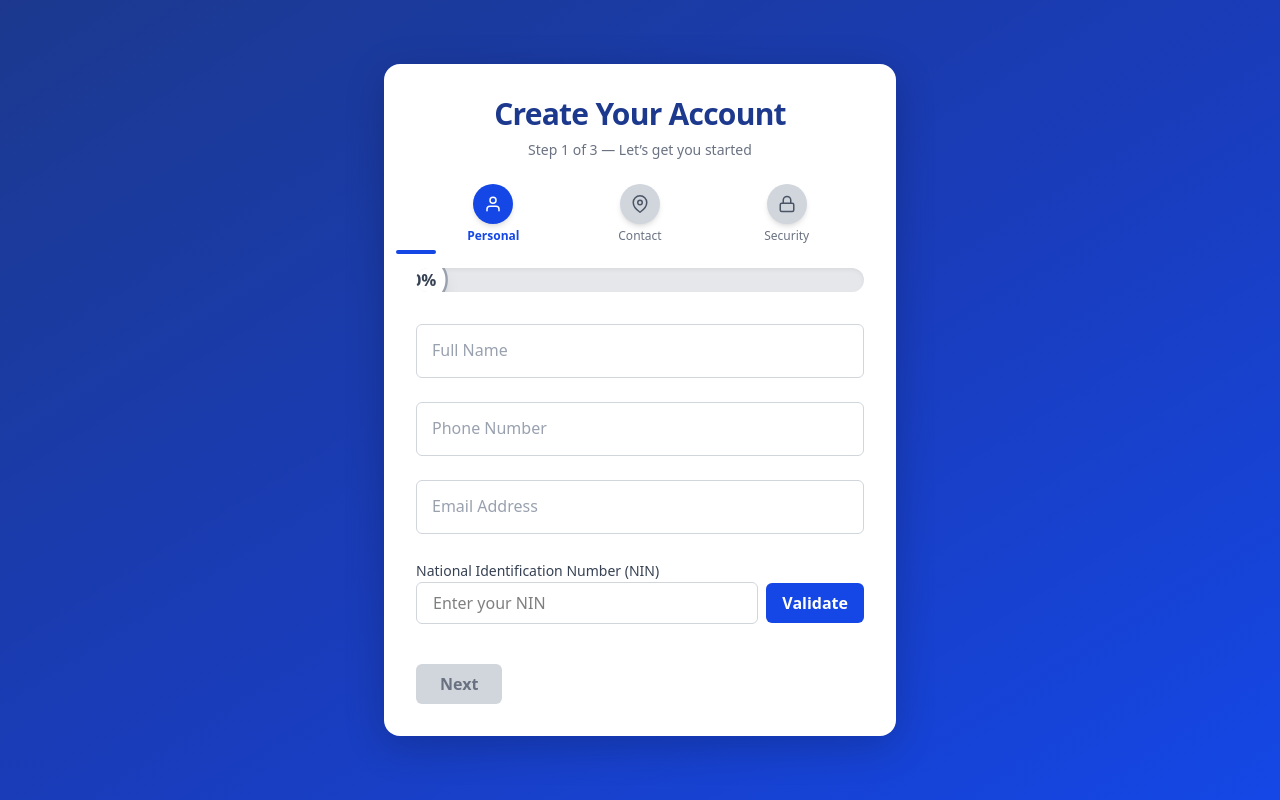
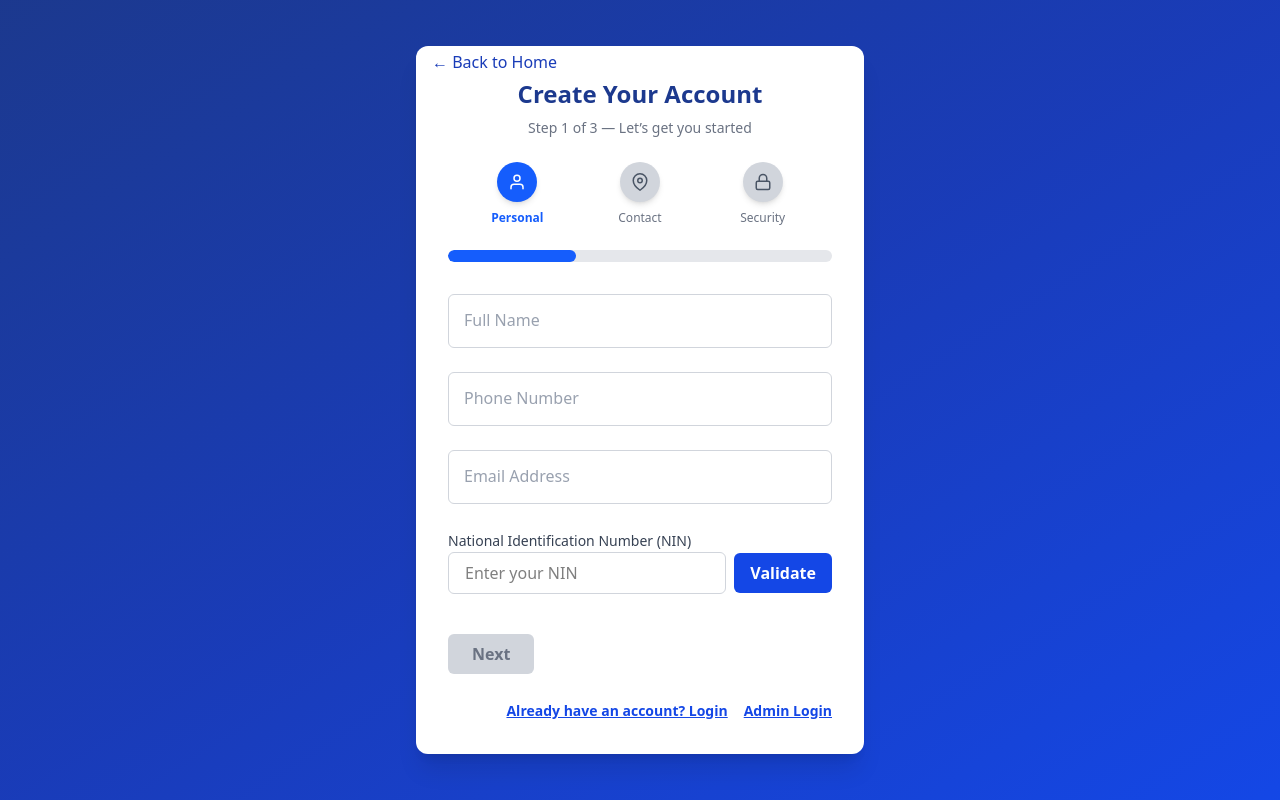
Before and after one commit to HabibShehu007/AI-KSCSIRS-FireBase, a React (Vite) app: page /user/auth/signup in a window 1280 px wide. Built offline with nearby package versions, Linux system fonts and the light colour scheme; no server answers.

Commit message:
Refactor ProgressBar and Signup components for improved loading state and animations

```diff
--- a/src/users/auth/SignUp/ProgressBar.tsx
+++ b/src/users/auth/SignUp/ProgressBar.tsx
@@ -12,18 +12,12 @@ const steps = [
 ];
 
 export default function ProgressBar({ step }: ProgressBarProps) {
-  const progress = (step - 1) * 50;
-
-  const getGradient = () => {
-    if (progress < 40) return "from-red-500 via-red-400 to-red-300";
-    if (progress < 80) return "from-yellow-400 via-yellow-300 to-yellow-200";
-    return "from-green-500 via-green-400 to-green-300";
-  };
+  const progress = (step / steps.length) * 100;
 
   return (
     <div className="w-full mb-8">
       {/* Step Circles + Labels */}
-      <div className="flex justify-between items-center mb-6 px-1 relative">
+      <div className="flex justify-between items-center mb-6 px-2">
         {steps.map((s, index) => {
           const stepNumber = index + 1;
           const isActive = step === stepNumber;
@@ -33,71 +27,42 @@ export default function ProgressBar({ step }: ProgressBarProps) {
           return (
             <div
               key={s.label}
-              className="flex flex-col items-center text-xs font-medium w-1/3 group"
+              className="flex flex-col items-center text-xs font-medium w-1/3"
             >
-              <div
-                className={`w-10 h-10 rounded-full flex items-center justify-center text-lg transition-all duration-300 shadow-md ${
+              <motion.div
+                initial={{ scale: 0.8, opacity: 0 }}
+                animate={{ scale: 1, opacity: 1 }}
+                transition={{ duration: 0.3 }}
+                className={`w-10 h-10 rounded-full flex items-center justify-center text-lg shadow-md ${
                   isCompleted
                     ? "bg-green-500 text-white"
                     : isActive
-                    ? "bg-blue-700 text-white"
+                    ? "bg-blue-600 text-white"
                     : "bg-gray-300 text-gray-600"
                 }`}
               >
                 {isCompleted ? "✓" : <Icon />}
-              </div>
+              </motion.div>
               <span
-                className={`mt-1 ${
-                  isActive ? "text-blue-700 font-semibold" : "text-gray-500"
+                className={`mt-2 ${
+                  isActive ? "text-blue-600 font-semibold" : "text-gray-500"
                 }`}
               >
                 {s.label}
               </span>
-
-              {/* Animated Underline */}
-              {isActive && (
-                <motion.div
-                  layoutId="underline"
-                  className="absolute -bottom-2.5 w-10 h-1 bg-blue-700 rounded-full"
-                  initial={false}
-                  animate={{
-                    left: `calc(${(index / (steps.length - 1)) * 100}% - 20px)`,
-                  }}
-                  transition={{ duration: 0.3 }}
-                />
-              )}
             </div>
           );
         })}
       </div>
 
-      {/* Upgraded Progress Bar */}
-      <div className="relative w-full h-6 bg-gray-200 rounded-full shadow-inner overflow-hidden">
-        {/* Animated Gradient Fill */}
+      {/* Straightforward Progress Bar */}
+      <div className="relative w-full h-3 bg-gray-200 rounded-full overflow-hidden">
         <motion.div
-          className={`absolute top-0 left-0 h-full bg-linear-to-r ${getGradient()} animate-pulse rounded-full`}
-          initial={false}
+          className="absolute top-0 left-0 h-full bg-blue-600 rounded-full"
+          initial={{ width: 0 }}
           animate={{ width: `${progress}%` }}
           transition={{ duration: 0.6, ease: "easeInOut" }}
         />
-
-        {/* Glowing Dot with Bounce + Number */}
-        <motion.div
-          className="absolute top-1/2 -translate-y-1/2 w-10 h-10 bg-white border-2 border-gray-400 rounded-full shadow-lg flex items-center justify-center text-sm font-bold text-gray-700"
-          initial={{ scale: 1 }}
-          animate={{
-            left: `calc(${progress}% - 20px)`,
-            scale: [1, 1.2, 1],
-          }}
-          transition={{
-            duration: 1.2,
-            ease: "easeInOut",
-            repeat: Infinity,
-            repeatType: "reverse",
-          }}
-        >
-          {progress === 0 ? "0%" : `${Math.round(progress)}%`}
-        </motion.div>
       </div>
     </div>
   );
--- a/src/users/auth/SignUp/Signup.tsx
+++ b/src/users/auth/SignUp/Signup.tsx
@@ -1,14 +1,14 @@
 import { useState, useEffect } from "react";
 import { useNavigate } from "react-router-dom";
-import { motion } from "framer-motion";
-import { FiCheckCircle } from "react-icons/fi";
+import { motion, AnimatePresence } from "framer-motion";
+import { FiThumbsUp, FiXCircle } from "react-icons/fi";
 import ProgressBar from "./ProgressBar";
 import StepPersonalInfo from "./StepPersonalInfo";
 import StepContactInfo from "./StepContactInfo";
 import StepSecurity from "./StepSecurity";
 
 // Firebase imports
-import { auth, db } from "../../../firebase"; // your firebase.ts config
+import { auth, db } from "../../../firebase";
 import { createUserWithEmailAndPassword } from "firebase/auth";
 import { doc, setDoc } from "firebase/firestore";
 
@@ -34,6 +34,7 @@ export default function Signup() {
     type: "error" | "info";
     message: string;
   } | null>(null);
+  const [loading, setLoading] = useState(false);
 
   useEffect(() => {
     window.scrollTo({ top: 0, behavior: "smooth" });
@@ -57,19 +58,19 @@ export default function Signup() {
     if (step === 3) return form.password && form.confirmPassword && form.terms;
     return false;
   };
+
   const handleSubmit = async (e: React.FormEvent) => {
     e.preventDefault();
 
     if (form.password !== form.confirmPassword) {
       return setModal({ type: "error", message: "Passwords do not match" });
     }
-
     if (!form.terms) {
       return setModal({ type: "error", message: "You must accept the terms" });
     }
 
+    setLoading(true);
     try {
-      // 1. Create Firebase Auth user
       const userCredential = await createUserWithEmailAndPassword(
         auth,
         form.email,
@@ -77,7 +78,6 @@ export default function Signup() {
       );
       const user = userCredential.user;
 
-      // 2. Save extra info in Firestore
       await setDoc(doc(db, "users", user.uid), {
         nin: form.nin,
         name: form.name,
@@ -90,16 +90,15 @@ export default function Signup() {
         createdAt: new Date().toISOString(),
       });
 
-      // 3. Success flow
       setShowSuccess(true);
-      setTimeout(() => navigate("/user/auth/login"), 3000);
-    } catch (err: Error | unknown) {
+      setTimeout(() => navigate("/user/auth/login"), 2000);
+    } catch (err: unknown) {
       const errorMessage =
         err instanceof Error ? err.message : "Signup failed. Please try again.";
-      setModal({
-        type: "error",
-        message: errorMessage,
-      });
+      setModal({ type: "error", message: errorMessage });
+    } finally {
+      // ⏳ keep spinner visible at least 2s
+      setTimeout(() => setLoading(false), 2000);
     }
   };
 
@@ -108,10 +107,17 @@ export default function Signup() {
       <motion.div
         initial={{ opacity: 0, y: 20 }}
         animate={{ opacity: 1, y: 0 }}
-        transition={{ duration: 0.5 }}
-        className="bg-white p-8 rounded-2xl shadow-[0_10px_40px_rgba(0,0,0,0.2)] w-full max-w-lg relative"
+        transition={{ duration: 0.4 }}
+        className="bg-white p-8 rounded-xl shadow-xl w-full max-w-md relative"
       >
-        <h2 className="text-3xl font-extrabold text-center text-blue-900 mb-2 tracking-tight">
+        {/* 🔙 Back to Home link (outside container, top-left) */}
+        <button
+          onClick={() => navigate("/")}
+          className="absolute top-1 left-4 text-blue-800 hover:text-gray-200 transition font-medium"
+        >
+          ← Back to Home
+        </button>
+        <h2 className="text-2xl font-bold text-center text-blue-900 mb-2">
           Create Your Account
         </h2>
         <p className="text-sm text-center text-gray-500 mb-6">
@@ -119,6 +125,7 @@ export default function Signup() {
         </p>
 
         <ProgressBar step={step} />
+
         <form onSubmit={handleSubmit} className="space-y-6 mt-4">
           {step === 1 && (
             <StepPersonalInfo
@@ -150,7 +157,7 @@ export default function Signup() {
                 type="button"
                 onClick={nextStep}
                 disabled={!isStepValid()}
-                className={`px-6 py-2 rounded-md font-semibold transition-all duration-300 ${
+                className={`px-6 py-2 rounded-md font-semibold transition ${
                   isStepValid()
                     ? "bg-blue-700 text-white hover:bg-blue-800"
                     : "bg-gray-300 text-gray-500 cursor-not-allowed"
@@ -161,86 +168,107 @@ export default function Signup() {
             ) : (
               <button
                 type="submit"
-                className="px-6 py-2 bg-green-600 text-white rounded-md hover:bg-green-700 transition"
+                disabled={loading}
+                className={`px-6 py-2 rounded-md font-semibold w-full ${
+                  loading
+                    ? "bg-blue-400 cursor-not-allowed text-white"
+                    : "bg-green-600 text-white hover:bg-green-700"
+                }`}
               >
-                Submit
+                {loading ? (
+                  <motion.div
+                    className="flex items-center justify-center gap-2"
+                    initial={{ opacity: 0 }}
+                    animate={{ opacity: 1 }}
+                  >
+                    <motion.div className="w-5 h-5 border-2 border-white border-t-transparent rounded-full animate-spin" />
+                    Signing up...
+                  </motion.div>
+                ) : (
+                  "Submit"
+                )}
               </button>
             )}
           </div>
         </form>
-        {/* Success Modal */}
+        {/* 🔗 Login links (bottom-right inside container) */}
+        <div className="mt-6 text-right">
+          <button
+            onClick={() => navigate("/user/auth/login")}
+            className="text-sm font-bold text-blue-700 underline hover:text-blue-900 mr-4"
+          >
+            Already have an account? Login
+          </button>
+          <button
+            onClick={() => navigate("/admin/login")}
+            className="text-sm font-bold text-blue-700 underline hover:text-blue-900"
+          >
+            Admin Login
+          </button>
+        </div>
+
+        {/* ✅ Success Modal */}
+        <AnimatePresence>
           {showSuccess && (
             <motion.div
+              className="absolute inset-0 z-50 flex items-center justify-center bg-black bg-opacity-40"
               initial={{ opacity: 0 }}
               animate={{ opacity: 1 }}
-            transition={{ duration: 0.4 }}
-            className="absolute inset-0 z-50 flex items-center justify-center bg-white"
+              exit={{ opacity: 0 }}
             >
               <motion.div
-              initial={{ scale: 0.8, opacity: 0 }}
+                initial={{ scale: 0.7, opacity: 0 }}
                 animate={{ scale: 1, opacity: 1 }}
-              transition={{ duration: 0.6, ease: "easeOut" }}
+                exit={{ scale: 0.7, opacity: 0 }}
+                transition={{ duration: 0.3, ease: "easeOut" }}
                 className="bg-white rounded-xl shadow-2xl p-8 max-w-sm w-full text-center border border-green-200"
               >
-              <div className="flex justify-center mb-4">
-                <motion.div
-                  initial={{ scale: 1 }}
-                  animate={{ scale: [1, 1.4, 1], rotate: [0, 15, -15, 0] }}
-                  transition={{
-                    duration: 1.2,
-                    repeat: Infinity,
-                    repeatType: "loop",
-                    ease: "easeInOut",
-                  }}
-                  className="text-green-600"
-                >
-                  <FiCheckCircle className="text-6xl" />
-                </motion.div>
+                <div className="flex justify-center mb-4 text-green-600">
+                  <FiThumbsUp className="text-6xl animate-bounce" />
                 </div>
-              <h2 className="text-3xl font-black text-[#0a1f44] mb-2 tracking-tight">
-                SIGNUP SUCCESSFUL
+                <h2 className="text-2xl font-bold text-[#0a1f44] mb-2">
+                  Signup Successful
                 </h2>
-              <p className="text-base text-gray-700 mb-4 font-medium">
-                Redirecting to login...
-              </p>
+                <p className="text-gray-700 mb-4">Redirecting to login...</p>
                 <div className="text-sm text-gray-500 font-semibold">
                   Welcome to the civic network 💙
                 </div>
               </motion.div>
             </motion.div>
           )}
+        </AnimatePresence>
 
-        {/* Error/Info Modal */}
+        {/* ❌ Error Modal */}
+        <AnimatePresence>
           {modal && (
             <motion.div
+              className="absolute inset-0 z-50 flex items-center justify-center bg-black bg-opacity-40"
               initial={{ opacity: 0 }}
               animate={{ opacity: 1 }}
-            transition={{ duration: 0.4 }}
-            className="absolute inset-0 z-50 flex items-center justify-center bg-white bg-opacity-90"
+              exit={{ opacity: 0 }}
             >
               <motion.div
-              initial={{ scale: 0.8, opacity: 0 }}
+                initial={{ scale: 0.7, opacity: 0 }}
                 animate={{ scale: 1, opacity: 1 }}
-              transition={{ duration: 0.5 }}
+                exit={{ scale: 0.7, opacity: 0 }}
+                transition={{ duration: 0.25 }}
                 className="bg-white rounded-xl shadow-2xl p-6 max-w-sm w-full text-center border border-red-200"
               >
-              <h3
-                className={`text-xl font-bold mb-2 ${
-                  modal.type === "error" ? "text-red-600" : "text-blue-600"
-                }`}
-              >
-                {modal.type === "error" ? "Error" : "Notice"}
-              </h3>
+                <div className="flex justify-center mb-3 text-red-600">
+                  <FiXCircle className="text-6xl animate-pulse" />
+                </div>
+                <h3 className="text-xl font-bold mb-2 text-red-600">Error</h3>
                 <p className="text-gray-700 mb-4">{modal.message}</p>
                 <button
                   onClick={() => setModal(null)}
-                className="px-4 py-2 bg-blue-600 text-white rounded-md hover:bg-blue-700 transition"
+                  className="px-5 py-2 bg-blue-600 text-white rounded-md hover:bg-blue-700 transition"
                 >
                   Close
                 </button>
               </motion.div>
             </motion.div>
           )}
+        </AnimatePresence>
       </motion.div>
     </div>
   );
--- a/src/users/auth/login/Login.tsx
+++ b/src/users/auth/login/Login.tsx
@@ -157,7 +157,7 @@ export default function Login() {
               initial={{ scale: 0.7, opacity: 0, y: -30 }}
               animate={{ scale: 1, opacity: 1, y: 0 }}
               exit={{ scale: 0.7, opacity: 0, y: 30 }}
-              transition={{ duration: 1.5, ease: "easeOut" }}
+              transition={{ duration: 0.7, ease: "easeOut" }}
               className={`bg-white rounded-xl shadow-2xl p-6 max-w-sm w-full text-center border ${
                 modal.type === "error" ? "border-red-200" : "border-green-200"
               }`}
```
Lines whose indentation alone changed are shown as unchanged.
